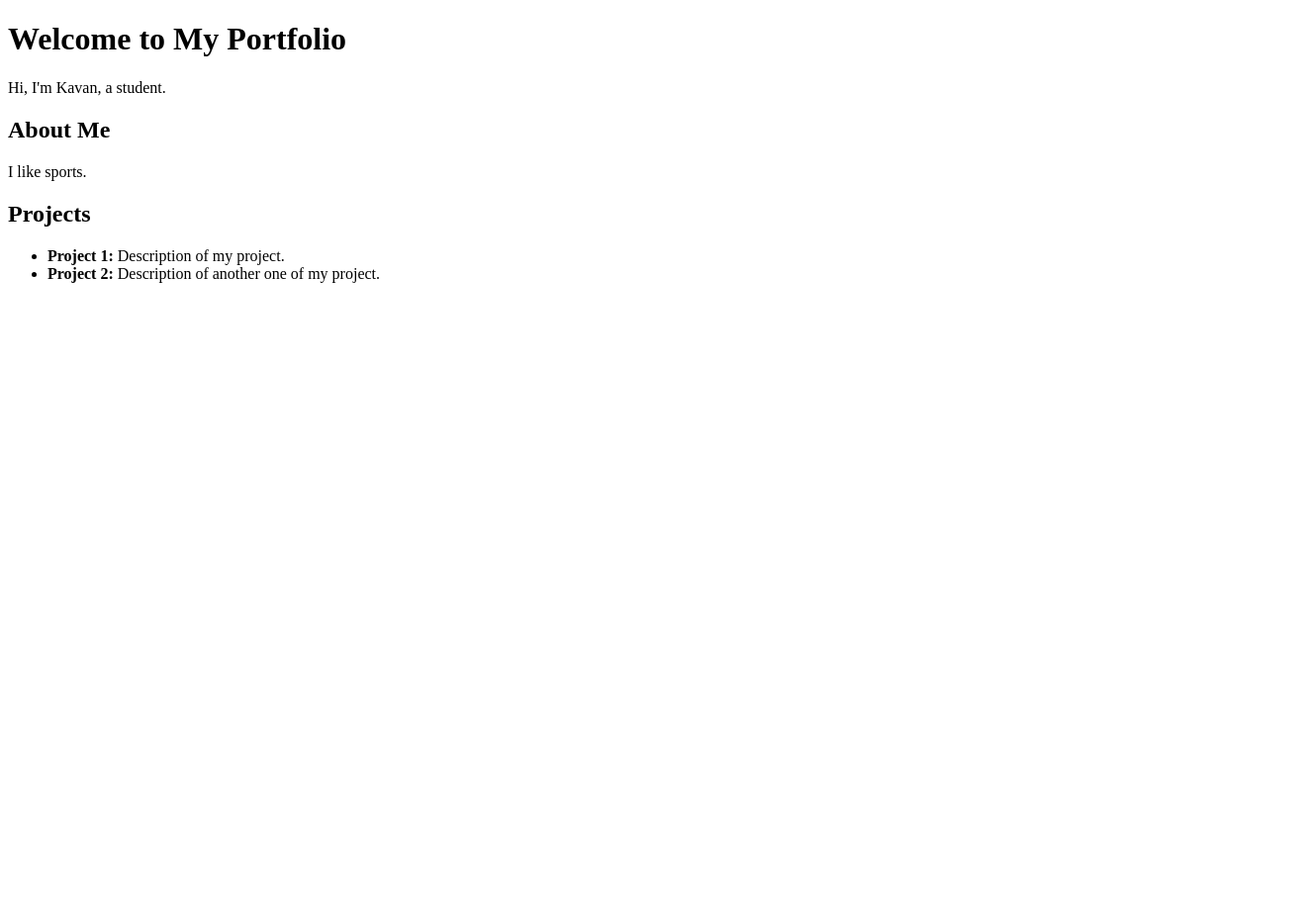
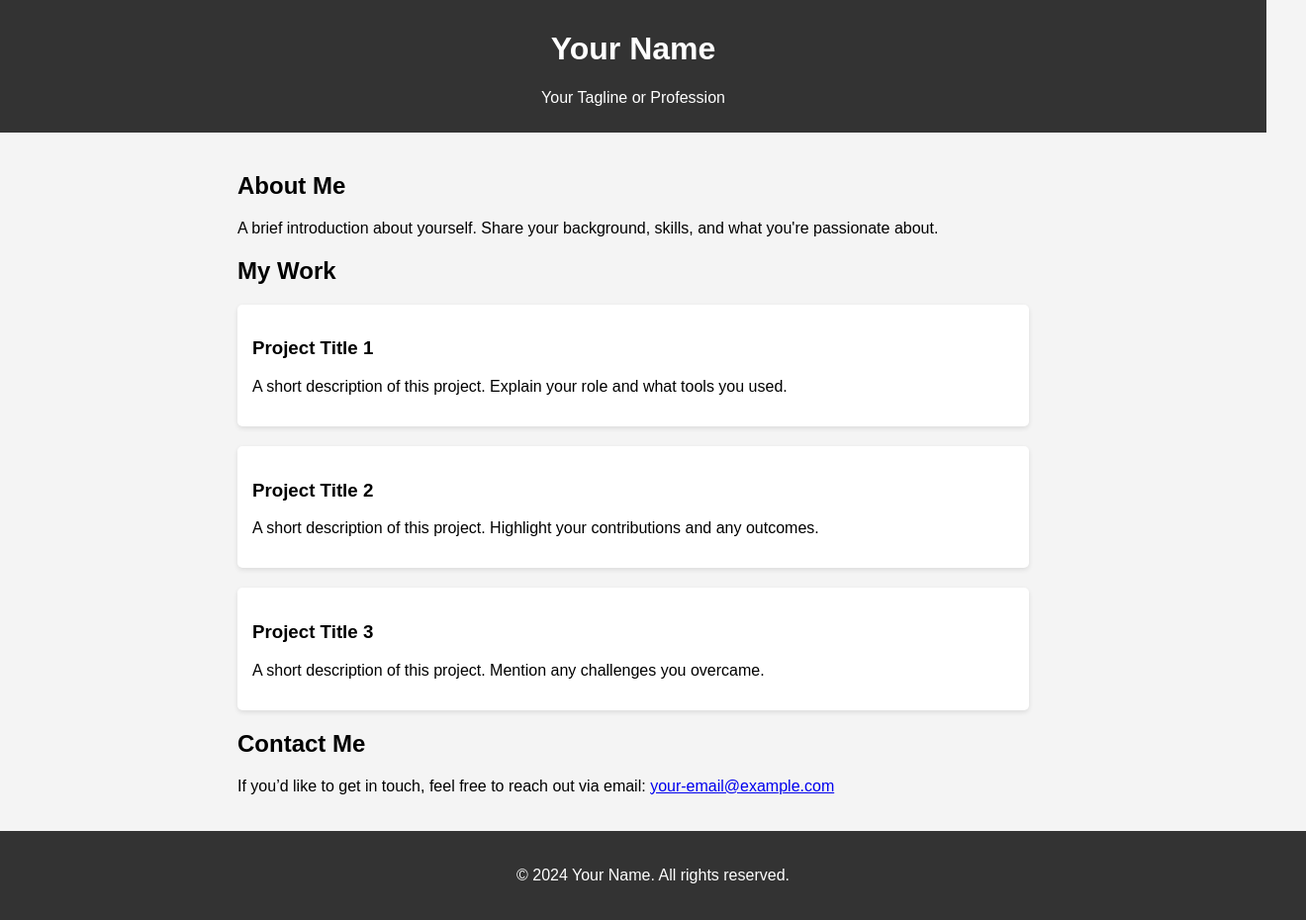
Before and after one commit to kavanhm/kavanhm.github.io, a plain HTML site: page index.html in a window 1280 px wide. Shown: the whole page at 99% size, 1320 px wide, since content can reach past the window. Before the commit the page ends 800 px from the top, so only its background shows below. Drawn offline with Linux system fonts and the light colour scheme.

Commit message:
Update index.html

```diff
--- a/index.html
+++ b/index.html
@@ -3,23 +3,76 @@
 <head>
     <meta charset="UTF-8">
     <meta name="viewport" content="width=device-width, initial-scale=1.0">
-    <title>Kavan's Portfolio</title>
+    <title>Your Name - Portfolio</title>
+    <link rel="stylesheet" href="styles.css"> <!-- Optional CSS file -->
+    <style>
+        body {
+            font-family: Arial, sans-serif;
+            margin: 0;
+            padding: 0;
+            background-color: #f4f4f4;
+        }
+        header {
+            background: #333;
+            color: #fff;
+            padding: 10px 20px;
+            text-align: center;
+        }
+        .container {
+            max-width: 800px;
+            margin: auto;
+            padding: 20px;
+        }
+        .portfolio-item {
+            background: #fff;
+            margin: 20px 0;
+            padding: 15px;
+            border-radius: 5px;
+            box-shadow: 0 2px 5px rgba(0, 0, 0, 0.1);
+        }
+        footer {
+            text-align: center;
+            padding: 20px;
+            background: #333;
+            color: #fff;
+            position: relative;
+            bottom: 0;
+            width: 100%;
+        }
+    </style>
 </head>
 <body>
-    <header>
-        <h1>Welcome to My Portfolio</h1>
-        <p>Hi, I'm Kavan, a student.</p>
-    </header>
-    <section>
-        <h2>About Me</h2>
-        <p>I like sports.</p>
-    </section>
-    <section>
-        <h2>Projects</h2>
-        <ul>
-            <li><strong>Project 1:</strong> Description of my project.</li>
-            <li><strong>Project 2:</strong> Description of another one of my project.</li>
-        </ul>
-    </section>
+
+<header>
+    <h1>Your Name</h1>
+    <p>Your Tagline or Profession</p>
+</header>
+
+<div class="container">
+    <h2>About Me</h2>
+    <p>A brief introduction about yourself. Share your background, skills, and what you're passionate about.</p>
+
+    <h2>My Work</h2>
+    <div class="portfolio-item">
+        <h3>Project Title 1</h3>
+        <p>A short description of this project. Explain your role and what tools you used.</p>
+    </div>
+    <div class="portfolio-item">
+        <h3>Project Title 2</h3>
+        <p>A short description of this project. Highlight your contributions and any outcomes.</p>
+    </div>
+    <div class="portfolio-item">
+        <h3>Project Title 3</h3>
+        <p>A short description of this project. Mention any challenges you overcame.</p>
+    </div>
+
+    <h2>Contact Me</h2>
+    <p>If you’d like to get in touch, feel free to reach out via email: <a href="mailto:your-email@example.com">your-email@example.com</a></p>
+</div>
+
+<footer>
+    <p>&copy; 2024 Your Name. All rights reserved.</p>
+</footer>
+
 </body>
 </html>
```
